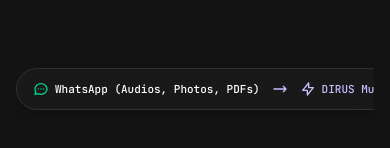
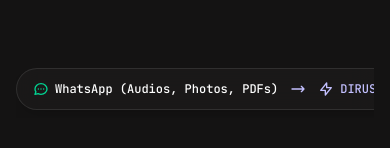
Before and after one commit to khriztianmoreno/dirus-landing, a Next.js app: page /en in a window 390 px wide. Shown: the part 622-770 px from the top of the page. Built offline with nearby package versions, Linux system fonts and the light colour scheme.

Commit message:
style(sections): use text-xs token in hero flow pill
closes #18

```diff
--- a/src/components/sections/Hero.tsx
+++ b/src/components/sections/Hero.tsx
@@ -75,7 +75,7 @@
 
         {/* Operational Flow Pill */}
         <div className="mt-8 w-full max-w-full overflow-x-auto py-2">
-          <div className="inline-flex items-center gap-3 font-mono text-[11px] sm:text-xs md:text-xs text-soft-gray bg-graphite-raised/80 backdrop-blur-md px-4 py-3 md:px-5 rounded-full border border-white/10 shadow-lg whitespace-nowrap">
+          <div className="inline-flex items-center gap-3 font-mono text-xs text-soft-gray bg-graphite-raised/80 backdrop-blur-md px-4 py-3 md:px-5 rounded-full border border-white/10 shadow-lg whitespace-nowrap">
             <div className="flex items-center gap-1.5 text-white font-medium">
               <svg
                 className="w-4 h-4 text-emerald-400"
```
